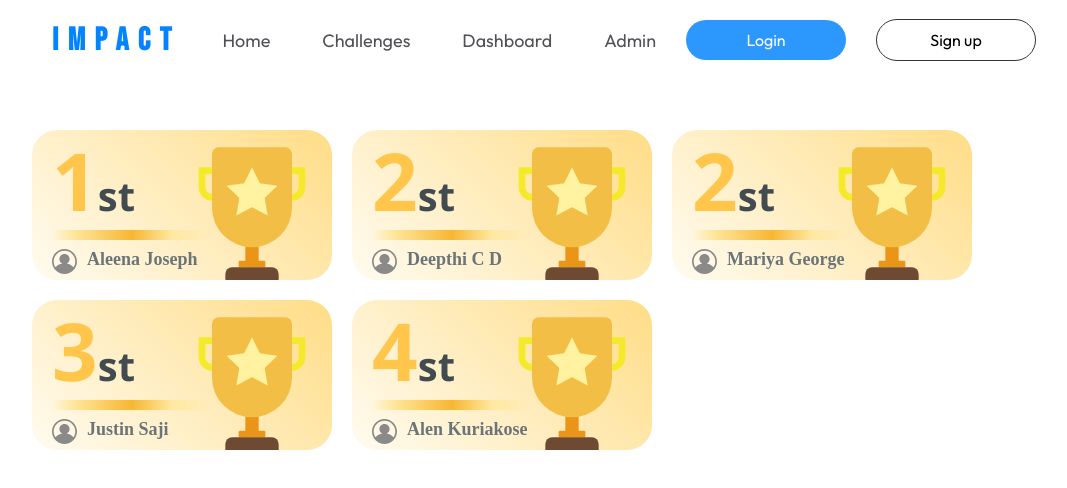
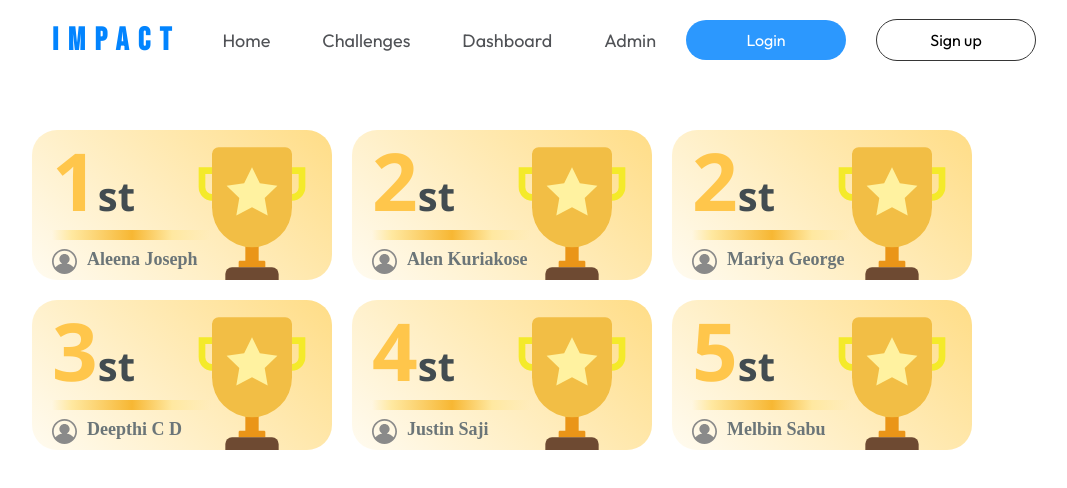
Before and after one commit to aibaljose/impact-g, a React (Vite) app: page /winnerdash in a window 1280 px wide. Shown: the top 488 px of the page, without its empty margins (96-1163 px from the left). Built offline with nearby package versions, Linux system fonts and the light colour scheme; no server answers.

Commit message:
version 4

```diff
--- a/src/componets/CSS/winner.css
+++ b/src/componets/CSS/winner.css
@@ -6,6 +6,7 @@
     overflow: hidden;
     width: 300px;
   }
+
 
   .cards:hover {
     height: 270px;
--- a/src/componets/winner.jsx
+++ b/src/componets/winner.jsx
@@ -1,9 +1,9 @@
 import React from 'react'
 import "./CSS/winner.css"
 
-const winner = ({rank,name,score}) => {
+const winner = ({ rank, name, score }) => {
   return (
-    <div>
+    <div className='cardholder'>
       <div className="cards">
         <div className="outlinePage">
           <svg
--- a/src/pages/gitabout.jsx
+++ b/src/pages/gitabout.jsx
@@ -1,10 +1,10 @@
 import "../pages/gitabout.css"
 
 import React, { useState,useEffect } from 'react';
-import { db, auth } from '../firebase'; // Import the Firebase database module
+import { db, auth } from '../firebase';
 import { ref, set, push, update } from 'firebase/database';
 const gitabout = () => {
-  // Create a reference to the database path
+
 
 
 
@@ -20,10 +20,10 @@ const gitabout = () => {
     if (tick) {
       timer = setTimeout(() => {
         settick(false);
-      }, 3000); // 5000 milliseconds = 5 seconds
-    }// 5000 milliseconds = 5 seconds
+      }, 3000);
+    }
 
-    // Cleanup the timer when the component unmounts
+
     return () => clearTimeout(timer);
   }, [tick]);
 
@@ -61,12 +61,11 @@ const gitabout = () => {
     event.preventDefault();
     const user = auth.currentUser;
     const uid = user.uid;
-    const databasePath = `users/${uid}/data2`; // Create a path based on the UID
+    const databasePath = `users/${uid}/data2`;
     const databaseRef = ref(db, databasePath);
     set(databaseRef, { "challege2": inputValue2 });
     settick(true)
-    // You can perform any further action with the input value
-    // For example, you can send it to the server or update the state
+
   };
 
 
@@ -74,38 +73,35 @@ const gitabout = () => {
     event.preventDefault();
     const user = auth.currentUser;
     const uid = user.uid;
-    const databasePath = `users/${uid}/data3`; // Create a path based on the UID
+    const databasePath = `users/${uid}/data3`;
     const databaseRef = ref(db, databasePath);
     set(databaseRef, { "challege3": inputValue3 });
     settick(true)
-    // You can perform any further action with the input value
-    // For example, you can send it to the server or update the state
+
   };
 
   const handleSubmit4 = (event) => {
     event.preventDefault();
     const user = auth.currentUser;
     const uid = user.uid;
-    const databasePath = `users/${uid}/data4`; // Create a path based on the UID
+    const databasePath = `users/${uid}/data4`;
     const databaseRef = ref(db, databasePath);
     set(databaseRef, { "challege4": inputValue4 });
     settick(true)
-    // You can perform any further action with the input value
-    // For example, you can send it to the server or update the state
+
   };
 
   const handleSubmit5 = (event) => {
     event.preventDefault();
     const user = auth.currentUser;
     const uid = user.uid;
-    const databasePath = `users/${uid}/data5`; // Create a path based on the UID
+    const databasePath = `users/${uid}/data5`;
     const databaseRef = ref(db, databasePath);
     set(databaseRef, { "challege5": inputValue5 });
        console.log('Input value:', inputValue5);
        alert("Submitted")
        settick(true)
-    // You can perform any further action with the input value
-    // For example, you can send it to the server or update the state
+
   };
 
   return (
--- a/src/pages/winnerdash.jsx
+++ b/src/pages/winnerdash.jsx
@@ -5,10 +5,11 @@ const winnerdash = () => {
   return (
     <div style={{ display:"flex",gap:"20px",flexWrap:"wrap" }} >
       <Winner rank ="1" name="Aleena Joseph" score="5000"  />
-      <Winner rank ="2" name="Deepthi C D" score="4000"  />
+      <Winner rank ="2" name="Alen Kuriakose" score="5000"  />
       <Winner rank ="2" name="Mariya George " score="4000"/>
-      <Winner rank ="3" name="Justin Saji " score="500"/>
-      <Winner rank ="4" name="Alen Kuriakose" score="100"/>
+         <Winner rank ="3" name="Deepthi C D" score="4000"/>
+      <Winner rank ="4" name="Justin Saji " score="500"/>
+      <Winner rank ="5" name="Melbin Sabu" score="100"/>
 
 
     </div>
```
Lines whose indentation alone changed are shown as unchanged.
